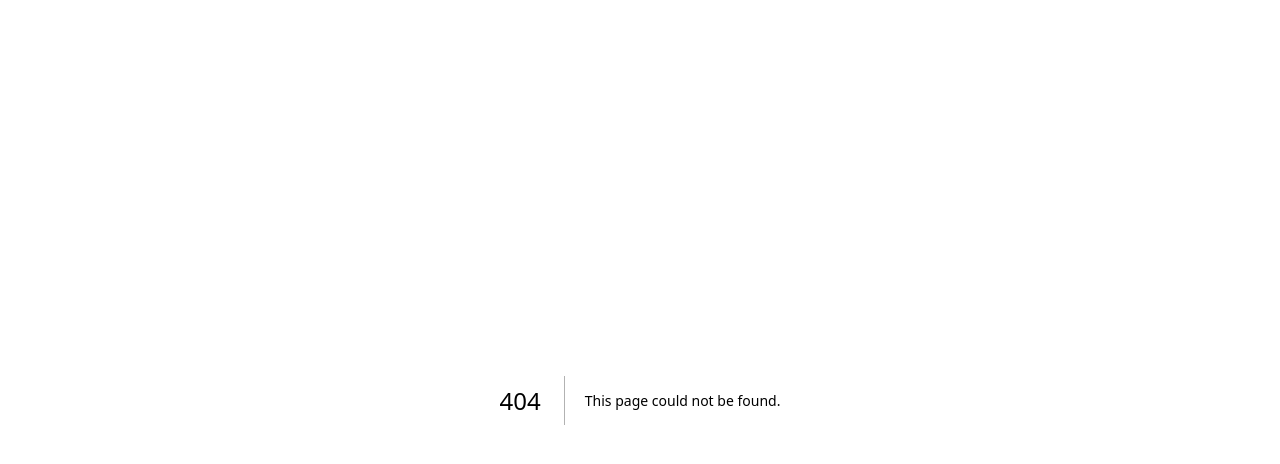
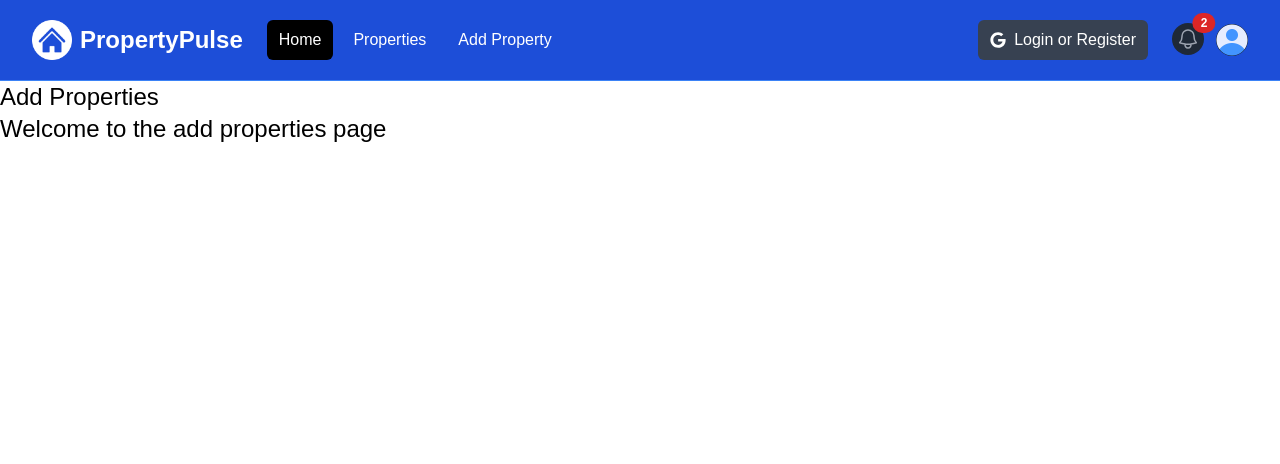
Before and after one commit to mackdr91/pp-nextjs, a Next.js app: page /properties/add in a window 1280 px wide. Before the commit this address had no page. Shown: the top 464 px of the page. Built offline with nearby package versions, Linux system fonts and the light colour scheme.

Commit message:
Added pages and navbar w/ functionalty

```diff
--- a/app/layout.jsx
+++ b/app/layout.jsx
@@ -1,4 +1,5 @@
 import '@/assets/styles/globals.css';
+import Navbar from '@/components/Navbar';
 export const metadata = {
     title: 'PP NextJS',
     description: 'Generated by create next app',
@@ -10,6 +11,7 @@
     <html>
         <body>
             <main>
+                <Navbar />
                 {children}
             </main>
         </body>
--- a/app/page.jsx
+++ b/app/page.jsx
@@ -1,7 +1,10 @@
+import Link from "next/link";
+
+
 const HomePage = () => {
-    return ( <div className="text-2xl">
-        <h1>Home</h1>
-        <p>Welcome to the home page</p>
+    return ( <div>
+        <h1>Home Page</h1>
+        <Link href={{pathname: '/properties'}}>Properties</Link>
     </div> );
 }
 
--- /dev/null
+++ b/app/properties/[id]/page.jsx
@@ -0,0 +1,5 @@
+const PropertiesPage = ({ params }) => {
+    return ( <div>Property page {params.id}</div> );
+}
+
+export default PropertiesPage;
--- /dev/null
+++ b/app/properties/add/page.jsx
@@ -0,0 +1,8 @@
+const AddPropertiesPage = () => {
+    return ( <div className="text-2xl">
+        <h1>Add Properties</h1>
+        <p>Welcome to the add properties page</p>
+    </div> );
+}
+
+export default AddPropertiesPage;
--- /dev/null
+++ b/app/properties/page.jsx
@@ -0,0 +1,8 @@
+const PropertiesPage = () => {
+    return ( <div className="text-2xl">
+        <h1>Properties</h1>
+        <p>Welcome to the properties page</p>
+    </div> );
+}
+
+export default PropertiesPage;
--- /dev/null
+++ b/components/Navbar.jsx
@@ -0,0 +1,225 @@
+"use client";
+import { useState } from 'react';
+import logo from '@/assets/images/logo-white.png';
+import Image from 'next/image';
+import profileDefault from '@/assets/images/profile.png';
+import Link from 'next/link';
+import { FaGoogle } from 'react-icons/fa';
+
+const Navbar = () => {
+    const [isMobileMenuOpen, setIsMobileMenuOpen] = useState(false);
+    const [isProfileMenuOpen, setIsProfileMenuOpen] = useState(false);
+    return (
+        <nav className="bg-blue-700 border-b border-blue-500">
+        <div className="mx-auto max-w-7xl px-2 sm:px-6 lg:px-8">
+          <div className="relative flex h-20 items-center justify-between">
+            <div className="absolute inset-y-0 left-0 flex items-center md:hidden">
+              {/* <!-- Mobile menu button--> */}
+              <button
+                type="button"
+                id="mobile-dropdown-button"
+                className="relative inline-flex items-center justify-center rounded-md p-2 text-gray-400 hover:bg-gray-700 hover:text-white focus:outline-none focus:ring-2 focus:ring-inset focus:ring-white"
+                aria-controls="mobile-menu"
+                aria-expanded="false"
+                onClick={() => setIsMobileMenuOpen((prev) => !prev)}
+              >
+                <span className="absolute -inset-0.5"></span>
+                <span className="sr-only">Open main menu</span>
+                <svg
+                  className="block h-6 w-6"
+                  fill="none"
+                  viewBox="0 0 24 24"
+                  strokeWidth="1.5"
+                  stroke="currentColor"
+                  aria-hidden="true"
+                >
+                  <path
+                    strokeLinecap="round"
+                    strokeLinejoin="round"
+                    d="M3.75 6.75h16.5M3.75 12h16.5m-16.5 5.25h16.5"
+                  />
+                </svg>
+              </button>
+            </div>
+
+            <div
+              className="flex flex-1 items-center justify-center md:items-stretch md:justify-start"
+            >
+              {/* <!-- Logo --> */}
+              <Link className="flex flex-shrink-0 items-center" href="/">
+                <Image
+                  className="h-10 w-auto"
+                  src={logo}
+                  alt="PropertyPulse"
+                />
+
+                <span className="hidden md:block text-white text-2xl font-bold ml-2"
+                  >PropertyPulse</span
+                >
+              </Link>
+              {/* <!-- Desktop Menu Hidden below md screens --> */}
+              <div className="hidden md:ml-6 md:block">
+                <div className="flex space-x-2">
+                  <Link
+                    href="/"
+                    className="text-white bg-black hover:bg-gray-900 hover:text-white rounded-md px-3 py-2"
+                    >Home</Link>
+                  <Link
+                    href="/properties"
+                    className="text-white hover:bg-gray-900 hover:text-white rounded-md px-3 py-2"
+                    >Properties</Link>
+
+                  <Link
+                    href="/properties/add"
+                    className="text-white hover:bg-gray-900 hover:text-white rounded-md px-3 py-2"
+                    >Add Property</Link
+                  >
+                </div>
+              </div>
+            </div>
+
+            {/* <!-- Right Side Menu (Logged Out) --> */}
+            <div className="hidden md:block md:ml-6">
+              <div className="flex items-center">
+                <button
+                  className="flex items-center text-white bg-gray-700 hover:bg-gray-900 hover:text-white rounded-md px-3 py-2"
+                >
+                 <FaGoogle className="text-white mr-2"/>
+                  <span>Login or Register</span>
+                </button>
+              </div>
+            </div>
+
+            {/* <!-- Right Side Menu (Logged In) --> */}
+            <div
+              className="absolute inset-y-0 right-0 flex items-center pr-2 md:static md:inset-auto md:ml-6 md:pr-0"
+            >
+              <Link href="/messages" className="relative group">
+                <button
+                  type="button"
+                  className="relative rounded-full bg-gray-800 p-1 text-gray-400 hover:text-white focus:outline-none focus:ring-2 focus:ring-white focus:ring-offset-2 focus:ring-offset-gray-800"
+                >
+                  <span className="absolute -inset-1.5"></span>
+                  <span className="sr-only">View notifications</span>
+                  <svg
+                    className="h-6 w-6"
+                    fill="none"
+                    viewBox="0 0 24 24"
+                    strokeWidth="1.5"
+                    stroke="currentColor"
+                    aria-hidden="true"
+                  >
+                    <path
+                      strokeLinecap="round"
+                      strokeLinejoin="round"
+                      d="M14.857 17.082a23.848 23.848 0 005.454-1.31A8.967 8.967 0 0118 9.75v-.7V9A6 6 0 006 9v.75a8.967 8.967 0 01-2.312 6.022c1.733.64 3.56 1.085 5.455 1.31m5.714 0a24.255 24.255 0 01-5.714 0m5.714 0a3 3 0 11-5.714 0"
+                    />
+                  </svg>
+                </button>
+                <span
+                  className="absolute top-0 right-0 inline-flex items-center justify-center px-2 py-1 text-xs font-bold leading-none text-white transform translate-x-1/2 -translate-y-1/2 bg-red-600 rounded-full"
+                >
+                  2
+                  {/* <!-- Replace with the actual number of notifications --> */}
+                </span>
+              </Link>
+              {/* <!-- Profile dropdown button --> */}
+              <div className="relative ml-3">
+                <div>
+                  <button
+                    type="button"
+                    className="relative flex rounded-full bg-gray-800 text-sm focus:outline-none focus:ring-2 focus:ring-white focus:ring-offset-2 focus:ring-offset-gray-800"
+                    id="user-menu-button"
+                    aria-expanded="false"
+                    aria-haspopup="true"
+                    onClick={() => setIsProfileMenuOpen((prev) => !prev)}
+                  >
+                    <span className="absolute -inset-1.5"></span>
+                    <span className="sr-only">Open user menu</span>
+                    <Image
+                      className="h-8 w-8 rounded-full"
+                      src={profileDefault}
+                      alt=""
+                    />
+                  </button>
+                </div>
+
+                {/* <!-- Profile dropdown --> */}
+                {
+                  isProfileMenuOpen && (
+
+                <div
+                  id="user-menu"
+                  className=" absolute right-0 z-10 mt-2 w-48 origin-top-right rounded-md bg-white py-1 shadow-lg ring-1 ring-black ring-opacity-5 focus:outline-none"
+                  role="menu"
+                  aria-orientation="vertical"
+                  aria-labelledby="user-menu-button"
+                  tabIndex="-1"
+                >
+                  <Link
+                    href="/profile"
+                    className="block px-4 py-2 text-sm text-gray-700"
+                    role="menuitem"
+                    tabIndex="-1"
+                    id="user-menu-item-0"
+                    >Your Profile</Link
+                  >
+                  <Link
+                    href="/properties/saved"
+                    className="block px-4 py-2 text-sm text-gray-700"
+                    role="menuitem"
+                    tabIndex="-1"
+                    id="user-menu-item-2"
+                    >Saved Properties</Link
+                  >
+                  <button
+                    className="block px-4 py-2 text-sm text-gray-700"
+                    role="menuitem"
+                    tabIndex="-1"
+                    id="user-menu-item-2"
+                  >
+                    Sign Out
+                  </button>
+                </div>
+                )
+                }
+              </div>
+
+            </div>
+          </div>
+        </div>
+
+        {/* <!-- Mobile menu, show/hide based on menu state. --> */}
+        {
+            isMobileMenuOpen && (
+        <div id="mobile-menu">
+          <div className="space-y-1 px-2 pb-3 pt-2">
+            <Link
+              href="/"
+              className="bg-black text-white block rounded-md px-3 py-2 text-base font-medium"
+              >Home</Link>
+            <Link
+              href="/properties"
+              className="text-white block rounded-md px-3 py-2 text-base font-medium"
+              >Properties</Link
+            >
+            <Link
+              href="/properties/add"
+              className="text-white block rounded-md px-3 py-2 text-base font-medium"
+              >Add Property</Link
+            >
+            <button
+              className="flex items-center text-white bg-gray-700 hover:bg-gray-900 hover:text-white rounded-md px-3 py-2 my-5"
+            >
+              <i className="fa-brands fa-google mr-2"></i>
+              <span>Login or Register</span>
+            </button>
+          </div>
+        </div>
+      )
+    }
+      </nav>
+    )
+}
+
+export default Navbar;
--- a/package.json
+++ b/package.json
@@ -9,9 +9,10 @@
     "lint": "next lint"
   },
   "dependencies": {
+    "next": "14.2.5",
     "react": "^18",
     "react-dom": "^18",
-    "next": "14.2.5"
+    "react-icons": "^5.2.1"
   },
   "devDependencies": {
     "postcss": "^8",
```
Also changed, not shown: 1 other file (tests, documents, lock files or other folders).
